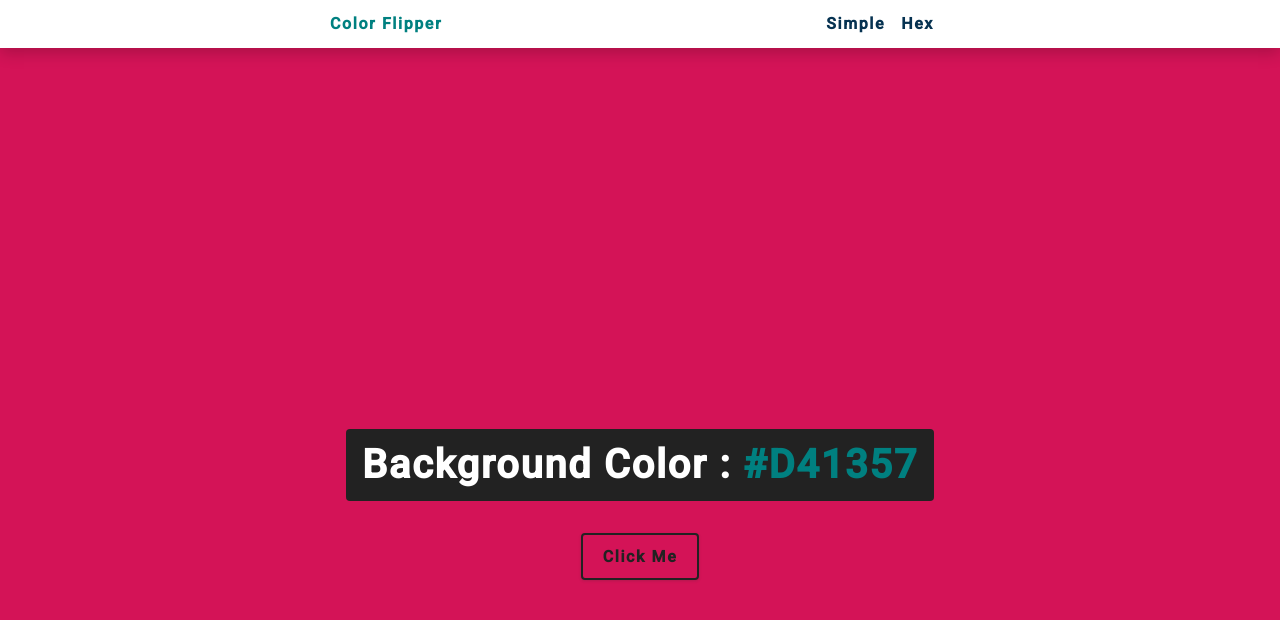
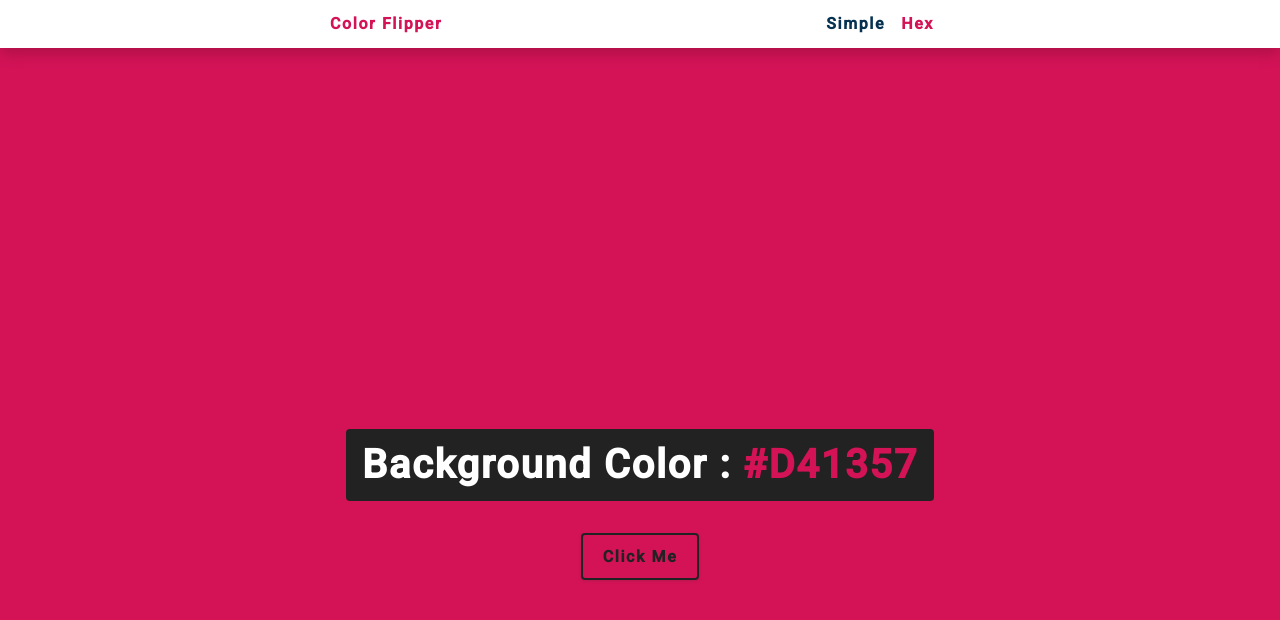
Before and after one commit to TheDeola/Color-flipper, a plain HTML site: page hex.html in a window 1280 px wide. Both pictures are taken after a click on the button "Click Me". Drawn offline with Linux system fonts and the light colour scheme.

Commit message:
commit update

```diff
--- a/hex.html
+++ b/hex.html
@@ -14,10 +14,10 @@
   <body>
     <nav>
       <div class="nav-center">
-        <h4>color flipper</h4>
+        <h4 class="bgcolor-text">color flipper</h4>
         <ul class="nav-links">
           <li><a href="index.html">simple</a></li>
-          <li><a href="hex.html">hex</a></li>
+          <li><a href="hex.html" class="nav-link">hex</a></li>
         </ul>
       </div>
     </nav>
--- a/hex.js
+++ b/hex.js
@@ -1,6 +1,9 @@
 const hex = [0, 1, 2, 3, 4, 5, 6, 7, 8, 9, "A", "B", "C", "D", "E", "F"];
 const btn = document.getElementById('btn');
 const color = document.querySelector('.color');
+
+const navLink = document.querySelector('.nav-link')
+const bgColorText = document.querySelector('.bgcolor-text');
 
 btn.addEventListener('click', function(){
     let hexColor='#';
@@ -9,6 +12,9 @@ btn.addEventListener('click', function(){
     }
     color.textContent = hexColor;
     document.body.style.backgroundColor = hexColor;
+    color.style.color = hexColor;
+    navLink.style.color = hexColor;
+    bgColorText.style.color = hexColor;
 })
 
 const getRanNum = ()=>{
```
Also changed, not shown: app.js (+7 -1 lines), index.html (+1 -1 lines).
